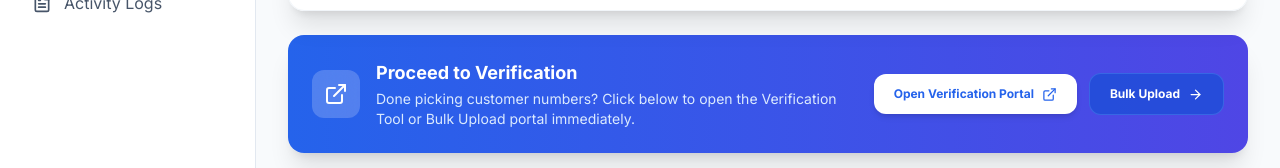
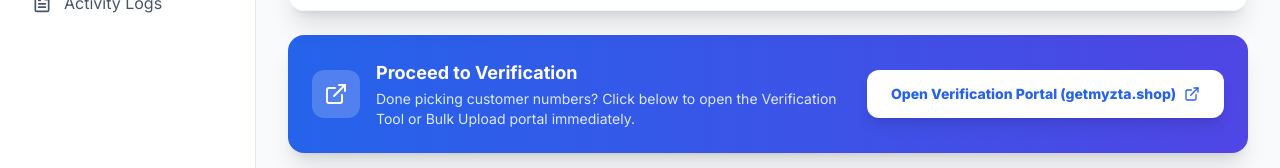
Before and after one commit to OtessLaw/otess-verification-clean, a React (Vite) app in the folder client/: page /admin/pending in a window 1280 px wide. Shown: the part 474-642 px from the top of the page. Built offline with nearby package versions, Linux system fonts and the light colour scheme; no server answers; sample sign-in values are in the browser's storage.

Commit message:
Update bottom link to point directly to https://getmyzta.shop/

```diff
--- a/client/src/pages/AdminPending.jsx
+++ b/client/src/pages/AdminPending.jsx
@@ -456,21 +456,15 @@
         </div>
 
         <div className="flex items-center gap-3 w-full sm:w-auto shrink-0">
-          <Link
-            to="/verify"
+          <a
+            href="https://getmyzta.shop/"
             target="_blank"
-            className="flex-1 sm:flex-none px-5 py-3 bg-white text-[#2563eb] hover:bg-blue-50 font-bold rounded-xl text-xs transition-all shadow-md flex items-center justify-center gap-2"
+            rel="noopener noreferrer"
+            className="flex-1 sm:flex-none px-6 py-3.5 bg-white text-[#2563eb] hover:bg-blue-50 font-extrabold rounded-xl text-xs sm:text-sm transition-all shadow-lg flex items-center justify-center gap-2"
           >
-            <span>Open Verification Portal</span>
-            <ExternalLink size={15} />
-          </Link>
-          <Link
-            to="/admin/upload"
-            className="flex-1 sm:flex-none px-5 py-3 bg-blue-700/80 hover:bg-blue-700 text-white font-bold rounded-xl text-xs transition-all border border-blue-400/30 flex items-center justify-center gap-2"
-          >
-            <span>Bulk Upload</span>
-            <ArrowRight size={15} />
-          </Link>
+            <span>Open Verification Portal (getmyzta.shop)</span>
+            <ExternalLink size={16} />
+          </a>
         </div>
       </div>
     </div>
```
Also changed, not shown: 5 other files (tests, documents, lock files or other folders).
